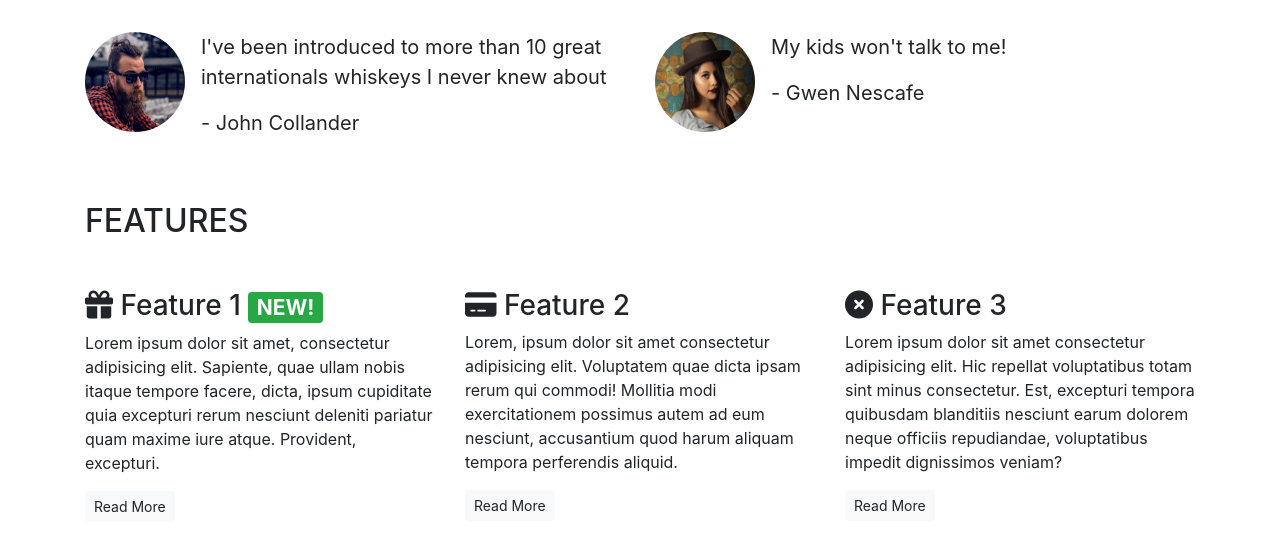
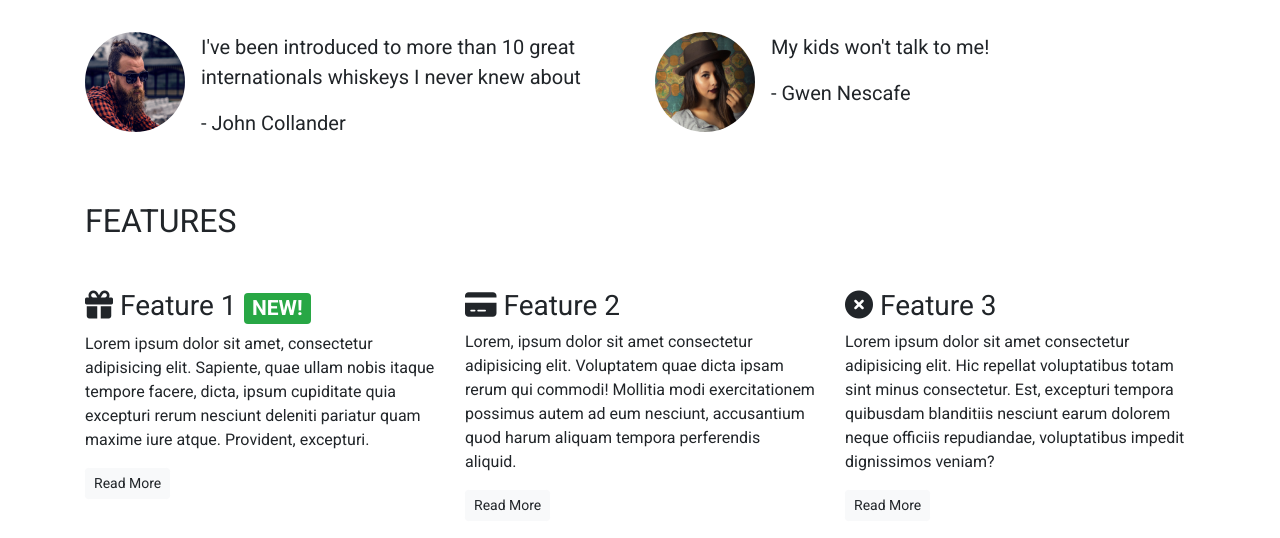
Before and after one commit to Sjwilhelms/LMSbootstrap, a plain HTML site: page index.html in a window 1280 px wide. Shown: the part 580-1118 px from the top of the page. Drawn offline with nearby package versions, Linux system fonts and the light colour scheme.

Commit message:
add google fonts

```diff
--- a/assets/css/style.css
+++ b/assets/css/style.css
@@ -1,5 +1,3 @@
-.box{
-    height: 100px;
-    background-color: tomato;
-
+body{
+    font-family: "Roboto", sans-serif;;
 }
--- a/index.html
+++ b/index.html
@@ -5,10 +5,13 @@
     <meta charset="UTF-8">
     <meta name="viewport" content="width=device-width, initial-scale=1.0">
     <title>Whiskey Time! | Taste a new whiskey every month!</title>
-    <link rel="stylesheet" href="assets/css/style.css">
     <script src="https://kit.fontawesome.com/3aba62bbf9.js" crossorigin="anonymous"></script>
     <link rel="stylesheet" href="https://cdn.jsdelivr.net/npm/bootstrap@4.6.2/dist/css/bootstrap.min.css"
         integrity="sha384-xOolHFLEh07PJGoPkLv1IbcEPTNtaed2xpHsD9ESMhqIYd0nLMwNLD69Npy4HI+N" crossorigin="anonymous">
+    <link rel="stylesheet" href="assets/css/style.css">
+    <link rel="preconnect" href="https://fonts.googleapis.com">
+    <link rel="preconnect" href="https://fonts.gstatic.com" crossorigin>
+    <link href="https://fonts.googleapis.com/css2?family=Roboto:wght@400;700&display=swap" rel="stylesheet">
 </head>
 
 <body>
@@ -157,14 +160,14 @@
                             <input type="password" class="form-control" id="password" placeholder="Password">
                         </div>
                         <div class="form-group"></div>
-                            <label for="exampleInputPassword1">Repeat Password</label>
-                            <input type="password" class="form-control" id="repeatPassword" placeholder="Repeat Password">
-                        </div>
-                        <button type="submit" class="btn btn-success">Submit</button>
-                    </form>
+                        <label for="exampleInputPassword1">Repeat Password</label>
+                        <input type="password" class="form-control" id="repeatPassword" placeholder="Repeat Password">
                 </div>
+                <button type="submit" class="btn btn-success">Submit</button>
+                </form>
             </div>
         </div>
+    </div>
     </div>
     <script src="https://cdn.jsdelivr.net/npm/jquery@3.5.1/dist/jquery.slim.min.js"
         integrity="sha384-DfXdz2htPH0lsSSs5nCTpuj/zy4C+OGpamoFVy38MVBnE+IbbVYUew+OrCXaRkfj" crossorigin="anonymous">
```
